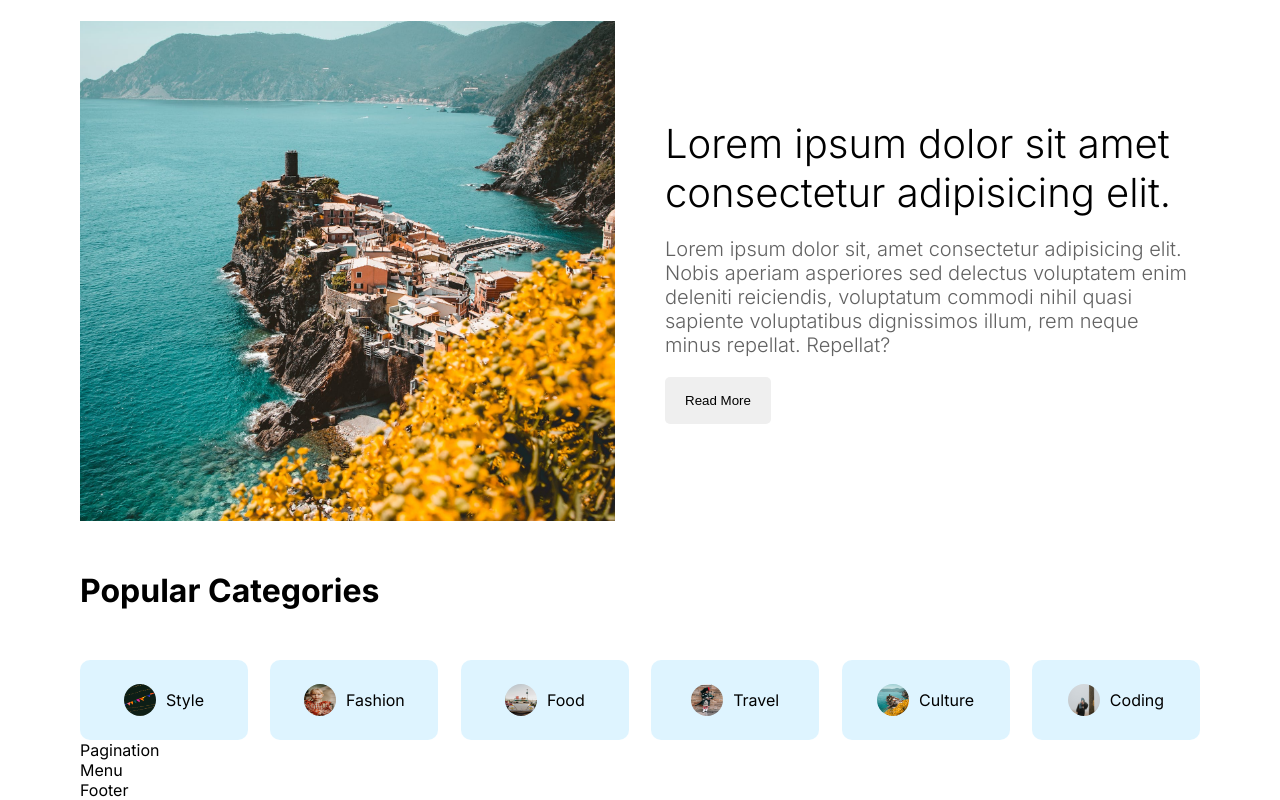
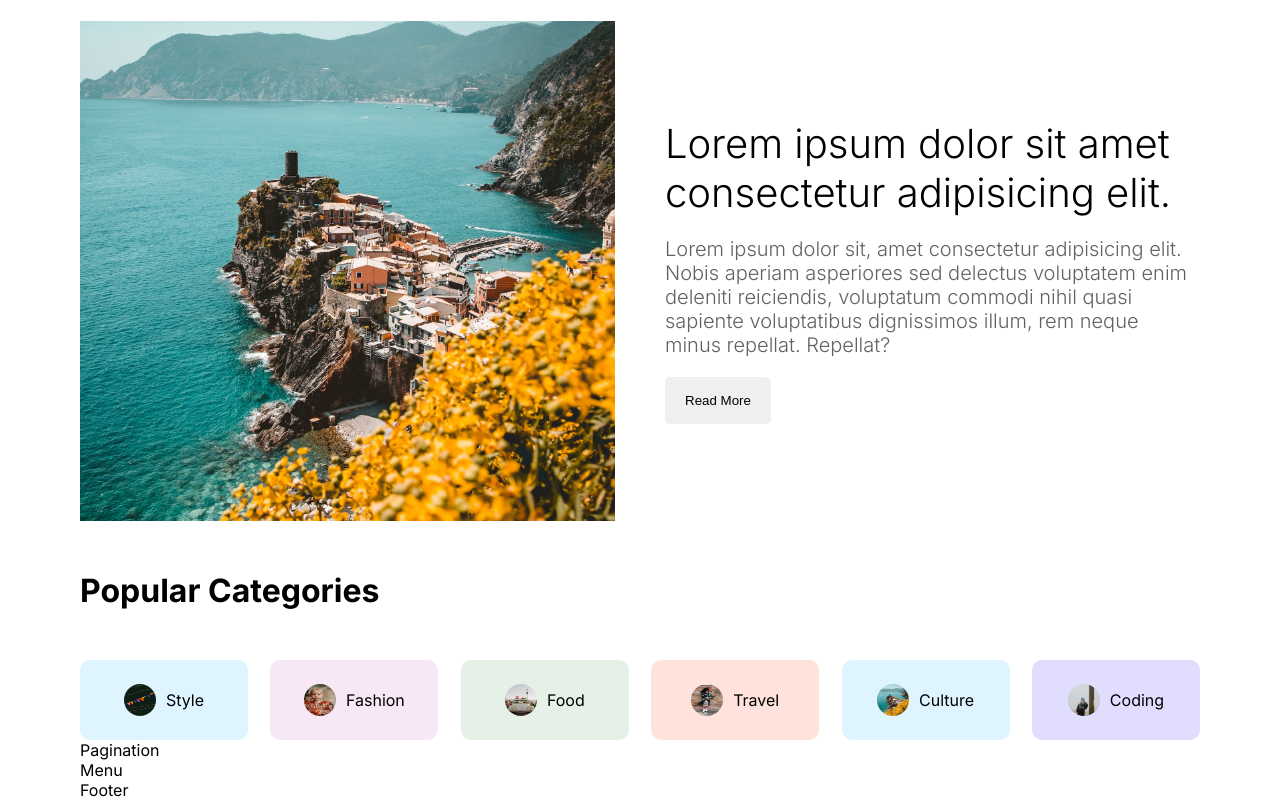
Before and after one commit to FREDVUNI/next-blog, a Next.js app: page / in a window 1280 px wide. Shown: the part 353-1153 px from the top of the page. Built offline with nearby package versions, Linux system fonts and the light colour scheme.

Commit message:
feat: create the popular categories section

```diff
--- a/src/components/categories/Categories.jsx
+++ b/src/components/categories/Categories.jsx
@@ -14,7 +14,7 @@ const Categories = () => {
           categories.map((category) => (
             <Link
               href={`/blog?category=${category.category}`}
-              className={`${styles.category} ${styles.style}`}
+              className={`${styles.category} ${styles[category.category]}`}
               key={category.id}
             >
               <Image
--- a/src/components/categories/categories.module.css
+++ b/src/components/categories/categories.module.css
@@ -3,13 +3,13 @@
 .title {
   margin: 50px 0px;
 }
-.categories{
+.categories {
   display: flex;
   flex-wrap: wrap;
   justify-content: space-between;
   gap: 20px;
 }
-.category{
+.category {
   display: flex;
   align-items: center;
   gap: 10px;
@@ -19,24 +19,24 @@
   justify-content: center;
   border-radius: 10px;
 }
-.category.style{
+.category.style {
   background-color: #57c4ff31;
 }
-.category.fashion{
+.category.fashion {
+  background-color: #da85c731;
+}
+.category.food {
+  background-color: #7fb88133;
+}
+.category.travel {
+  background-color: #ff795736;
+}
+.category.culture {
   background-color: #57c4ff31;
 }
-.category.food{
-    background-color: #57c4ff31;
+.category.coding {
+  background-color: #5e4fff31;
 }
-.category.travel{
-    background-color: #57c4ff31;
-}
-.category.culture{
-    background-color: #57c4ff31;
-}
-.category.coding{
-    background-color: #57c4ff31;
-}
-.image{
+.image {
   border-radius: 50%;
 }
```
Lines whose indentation alone changed are shown as unchanged.
